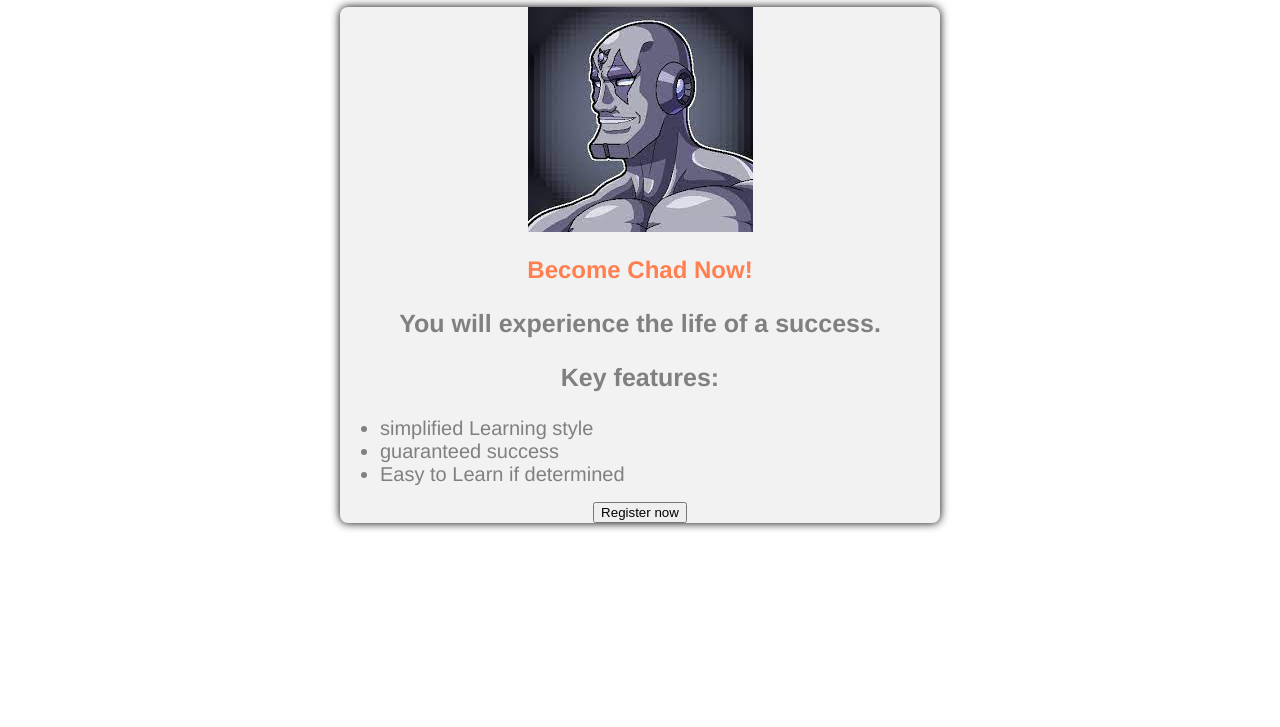
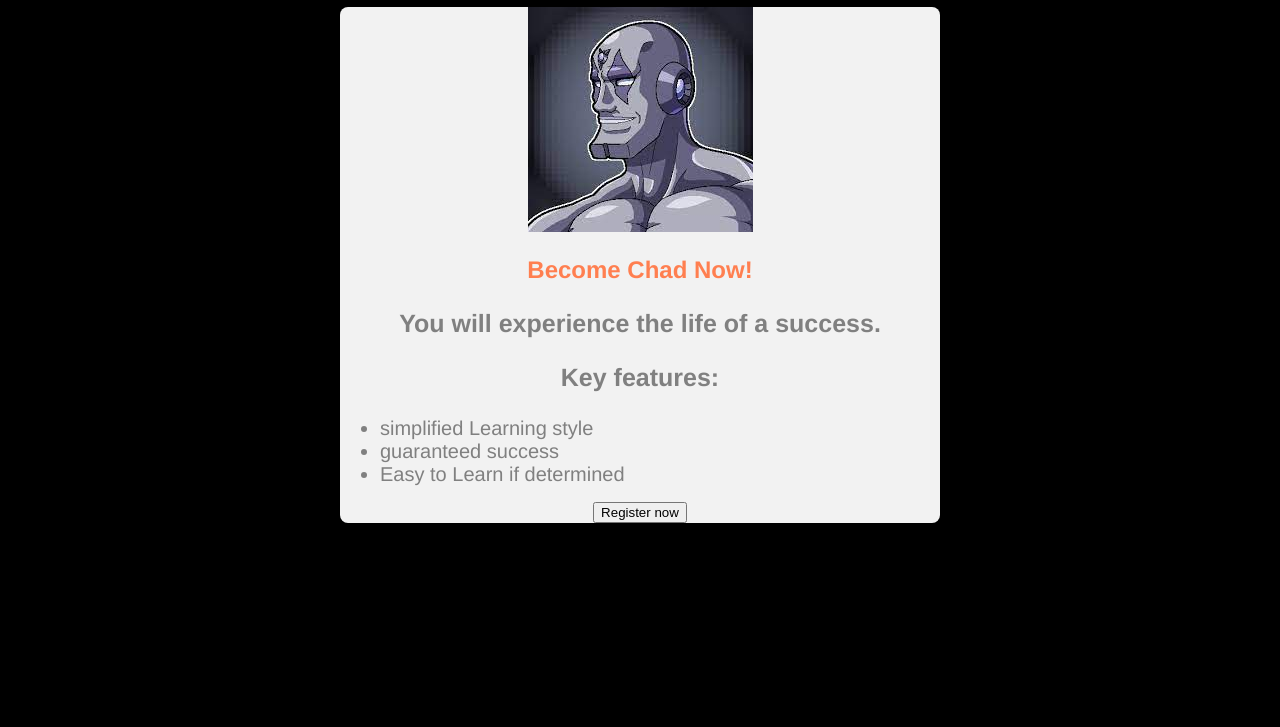
Before and after one commit to gio-cmd/GOA-Course, a plain HTML site: page goa course/day 19/homework.html in a window 1280 px wide. Shown: the part 73-800 px from the top of the page. Drawn offline with Linux system fonts and the light colour scheme.

Commit message:
homework.html

```diff
--- a/goa course/day 19/homework.html
+++ b/goa course/day 19/homework.html
@@ -4,8 +4,8 @@
     <title>Join GOA Become Chad</title>
     <style>
         body {
-            background-color: white;
-            color: #333;
+            background-color: black;
+            color: grey;
             text-align: center;
             font-family: 'Helvetica', Arial, sans-serif;
         }
```
